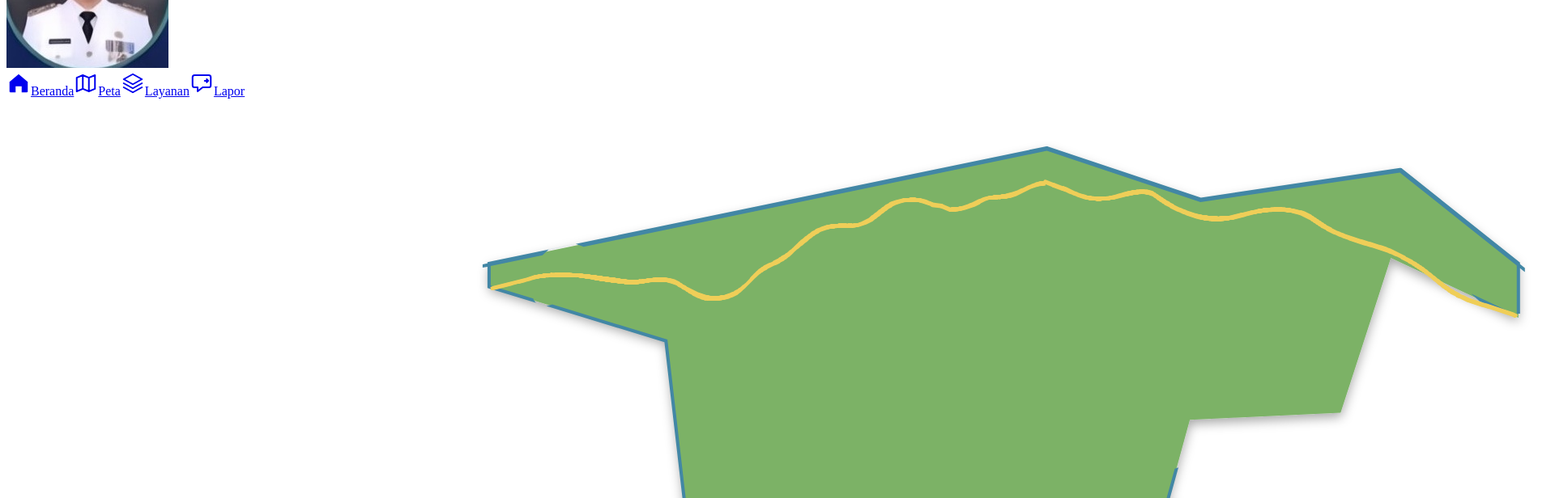
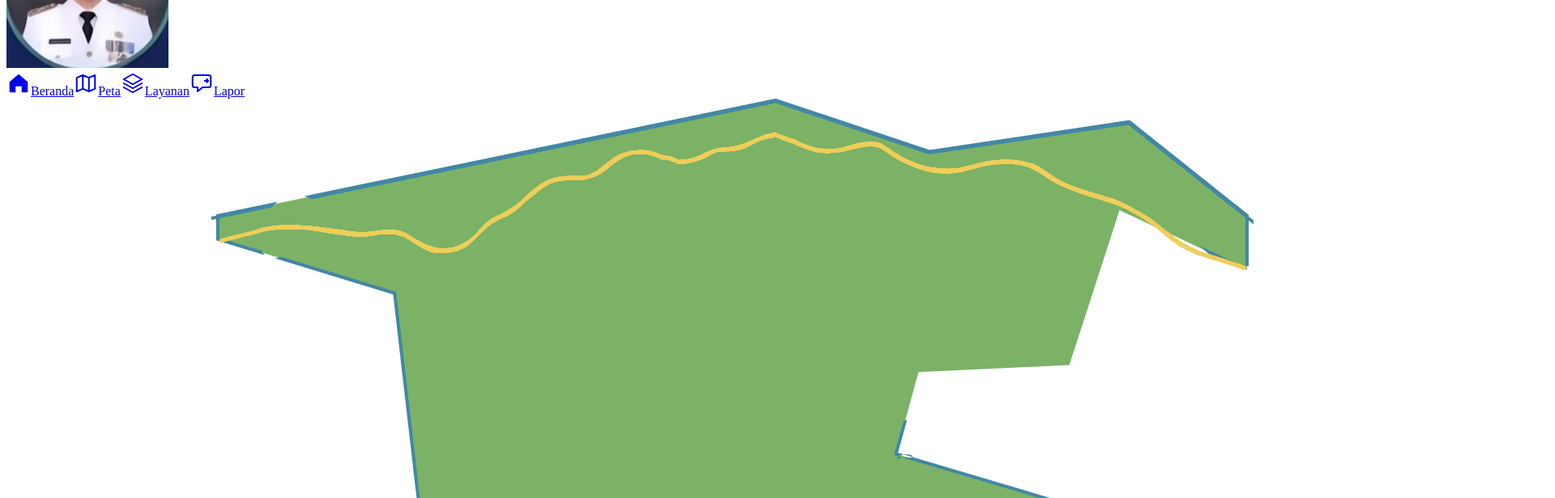
Before and after one commit to kikianion/pemkab-lamongan-vite, a React (Vite) app: page / in a window 1280 px wide. Shown: the part 640-1256 px from the top of the page at 81% size, 1920 px wide, since content can reach past the window. Built offline with nearby package versions, Linux system fonts and the light colour scheme; the HTML template or start-up script is replaced by a standard one.

Commit message:
Checkpoint before map zoom/pan controls (includes prior map asset changes)

```diff
--- a/src/components/MapSection.jsx
+++ b/src/components/MapSection.jsx
@@ -1,4 +1,4 @@
-import map from '../assets/map_island_only.svg'
+import map from '../assets/map_island_cropped.svg'
 import Icon, { Lines } from './Icon'
 import { PINS } from '../data'
 
--- a/src/styles.css
+++ b/src/styles.css
@@ -196,12 +196,12 @@ button {
    xbackground: #0a1236
 }
 
-/* Map: the map image (fades out at bottom via mask) */
+/* Map: the map image (fits fully inside box; fades out at bottom via mask) */
 .map>img {
    display: block;
    width: 100%;
    height: 100%;
-   object-fit: cover;
+   object-fit: contain;
    -webkit-mask-image: linear-gradient(#000 82%, transparent);
    mask-image: linear-gradient(#000 82%, transparent)
 }
@@ -913,11 +913,11 @@ button {
 @media (min-width:1100px) {
    /* Desktop: grid layout - header top, map left, life/cards right */
    .app {
-      max-width: 1600px;
+      max-width: 2000px;
       min-height: 100dvh;
       overflow-x: visible;
       display: grid;
-      grid-template-columns: 250px minmax(0, 1.0fr) minmax(380px, 1.2fr) 250px;
+      grid-template-columns: 250px minmax(0, 1.25fr) minmax(380px, 1.0fr) 250px;
       grid-template-rows: auto auto 1fr;
       grid-template-areas: "top top top top" "bupati map life wakil" "bupati map cards wakil";
       align-content: start;
@@ -928,6 +928,8 @@ button {
    .top {
       grid-area: top;
       position: relative;
+      max-width: 2000px;
+      margin:0 auto;
       display: grid;
       grid-template-columns: 1fr auto 1fr;
       grid-template-rows: 1fr;
@@ -935,7 +937,7 @@ button {
       padding: calc(28px + env(safe-area-inset-top)) 40px 28px;
       border-radius: 0;
       width: 100vw;
-      margin-left: calc(50% - 50vw)
+      xmargin-left: calc(50% - 50vw)
    }
 
    /* Desktop: search bar on the right of the header */
```
Also changed, not shown: src/assets/map_island_cropped.svg (added).
